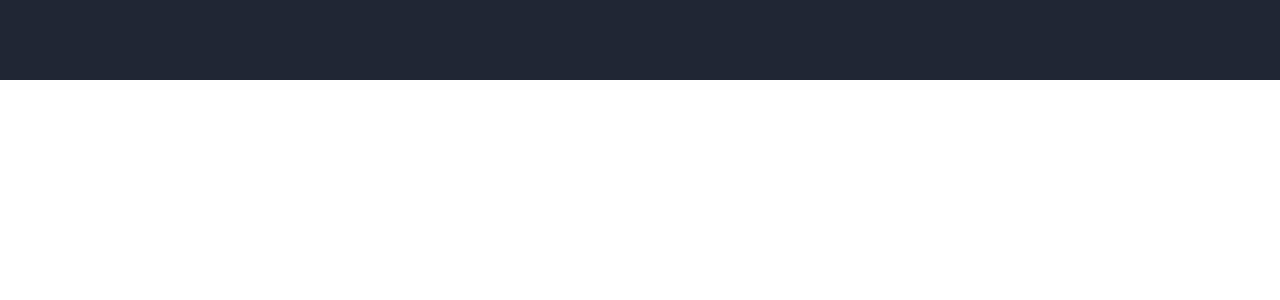
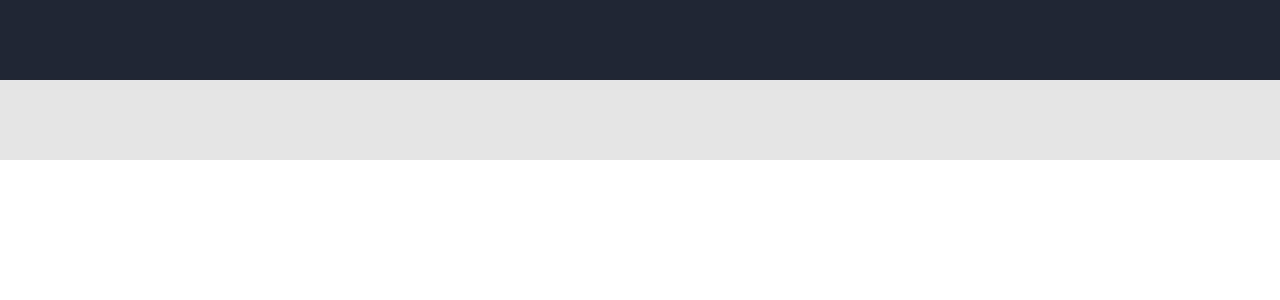
Before and after one commit to Levin-Alexey/stepikapp, a React (Create React App) app in the folder stepikapp/: page / in a window 1280 px wide. Shown: the top 300 px of the page. Built offline with nearby package versions, Linux system fonts and the light colour scheme.

Commit message:
Добавил стили

```diff
--- a/stepikapp/src/components/pages/Main.jsx
+++ b/stepikapp/src/components/pages/Main.jsx
@@ -1,11 +1,14 @@
 import React from "react";
 import Head from "../views/global/Head";
+import Foot from "../views/global/Foot";
+
 
 const Main = () => {
     return (
-
+        <>
         <Head></Head>
-
+        <Foot></Foot>
+        </>
     )
 }
 
--- a/stepikapp/src/components/views/global/Foot.jsx
+++ b/stepikapp/src/components/views/global/Foot.jsx
@@ -1,10 +1,14 @@
 import React from "react";
+import css from "../../../styles/styles"
 
+const { FooterContainer } = css
 const Foot = () => {
     return (
-        <React.Fragmentra>
+        <>
+            <FooterContainer>
 
-        </React.Fragmentra>
+            </FooterContainer>
+        </>
     )
 }
 
--- a/stepikapp/src/styles/styles.js
+++ b/stepikapp/src/styles/styles.js
@@ -10,6 +10,16 @@ const css = {
       width: 100%;
       height: 80px;
       background-color: #202634;
+    `,
+    FooterContainer: styled.footer`
+      display: flex;
+      flex-direction: row;
+      align-items: center;
+      justify-content: space-between;
+      position: relative;
+      width: 100%;
+      height: 80px;
+      background-color: #E5E5E5;
     `
 }
 export default css
```
